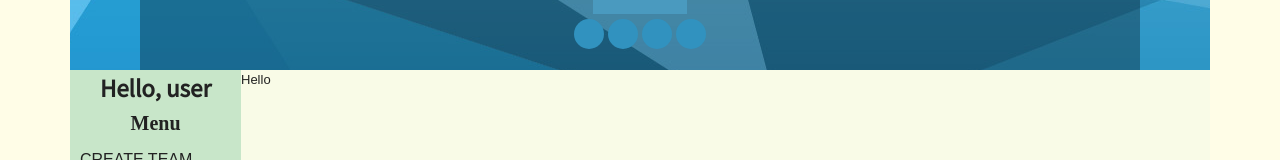
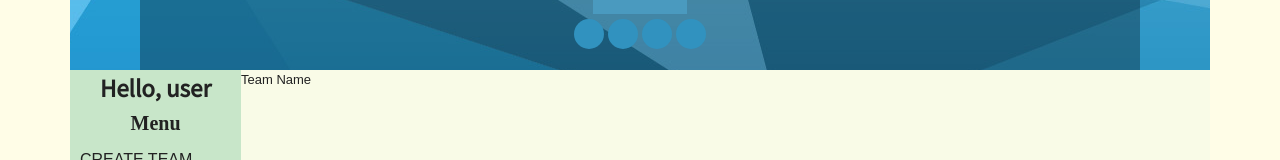
Before and after one commit to hiba02/cme-baseball, a React (Create React App) app in the folder client/: page /showTeam in a window 1280 px wide. Shown: the part 180-340 px from the top of the page. Built offline with nearby package versions, Linux system fonts and the light colour scheme; a web font is replaced by a local one.

Commit message:
complete initial setup Team list by user

```diff
--- a/client/src/App.js
+++ b/client/src/App.js
@@ -18,6 +18,7 @@ const App = () => {
   const [userId, setUserId] = useState(0);
   const [userInfo, setUserInfo] = useState(null);
   const [playersInfo, setPlayersInfo] = useState(null);
+  const [teamNames, setTeamNames] = useState(null);
   const test = () => {
     return axios({
       method: "GET",
@@ -72,8 +73,8 @@ const App = () => {
       method: "GET",
       url: `/api/teams/getTeamName/${id}`
     }).then(result => {
-      console.log(result.data);
-      // setWord(result.data[0].email);
+      console.log("getTeamNameByUserId", result.data);
+      setTeamNames(result.data);
     });
   };
 
@@ -131,7 +132,7 @@ const App = () => {
       setUserInfo(result.data[0]);
     });
   };
-
+  // Old one no more use it - 4.14.20
   const getPlayersInfoByUserId = userId => {
     return axios({
       method: "GET",
@@ -168,6 +169,7 @@ const App = () => {
           getUserInfo(response.data.id);
           // getPlayersInfoByUserId(response.data.id);
           getPlayersByUserId(response.data.id);
+          getTeamNameByUserId(response.data.id);
           return response.data;
         } else {
           console.log("fail");
@@ -218,6 +220,7 @@ const App = () => {
                   currentUserInfo={userInfo}
                   curretnUserId={userId}
                   addFavoriteTeam={addFavoriteTeam}
+                  teamNames={teamNames}
                 />
               </Route>
               <Route path="/playball">
--- a/client/src/components/ShowTeam.js
+++ b/client/src/components/ShowTeam.js
@@ -1,7 +1,18 @@
 import React, { useState, useCallback } from "react";
 import { Redirect } from "react-router-dom";
+import TeamList from "./TeamList";
 
-const ShowTeam = () => {
-  return <div>Hello</div>;
+const ShowTeam = ({ teamNames }) => {
+  console.log("ShowTeam teamNames", teamNames);
+  return (
+    <div>
+      <p>Team Name</p>
+      <ul>
+        {teamNames
+          ? teamNames.map(team => <TeamList key={team.id} team={team} />)
+          : ""}
+      </ul>
+    </div>
+  );
 };
 export default ShowTeam;
--- /dev/null
+++ b/client/src/components/TeamList.js
@@ -0,0 +1,12 @@
+import React, { useState, useCallback } from "react";
+import { Redirect } from "react-router-dom";
+
+const TeamList = ({ team }) => {
+  console.log("TeamList team", team);
+  return (
+    <div>
+      <li>{team.name}</li>
+    </div>
+  );
+};
+export default TeamList;
```
Also changed, not shown: client/src/components/TeamList.scss (added), 2 other files (tests, documents, lock files or other folders).
